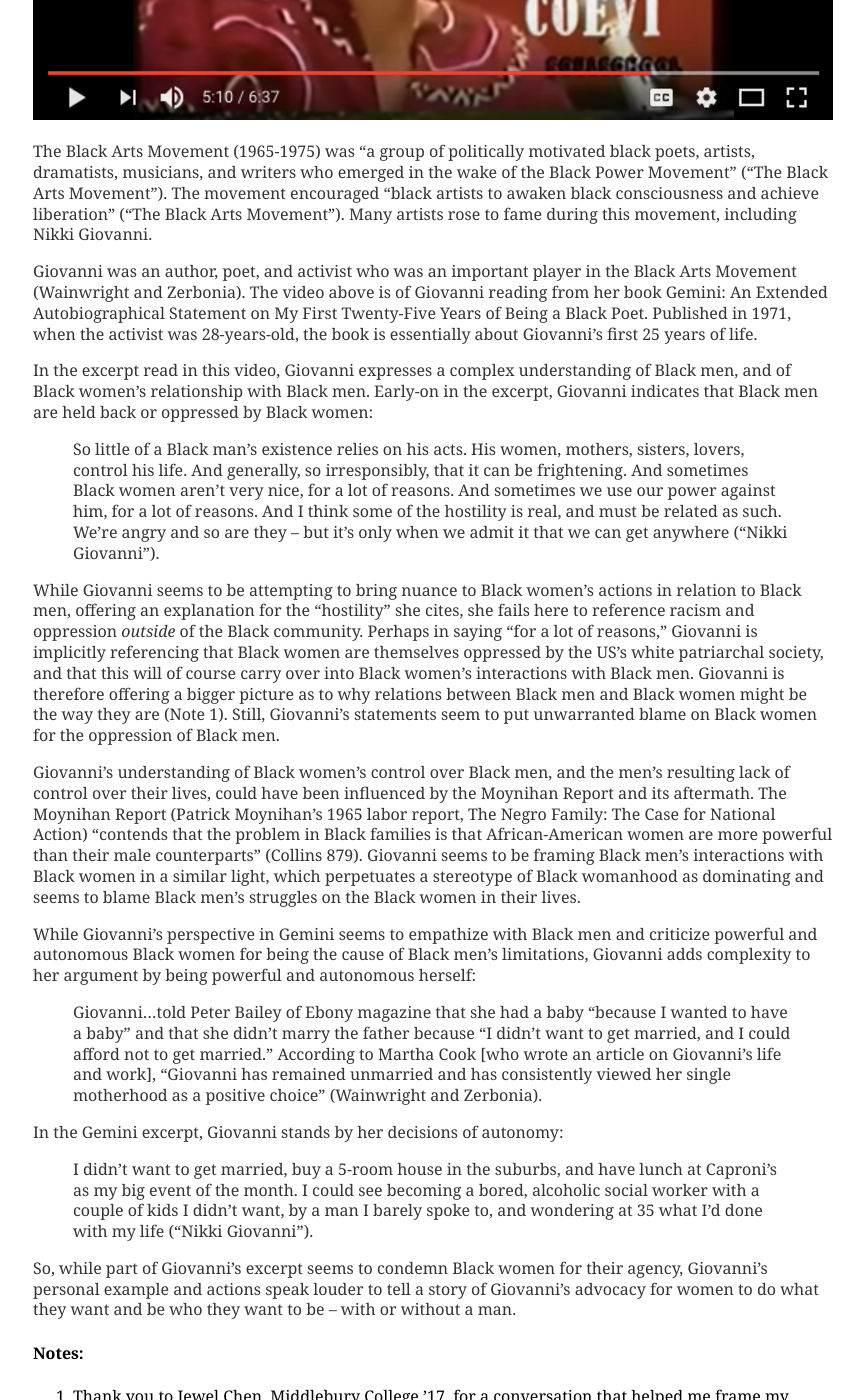
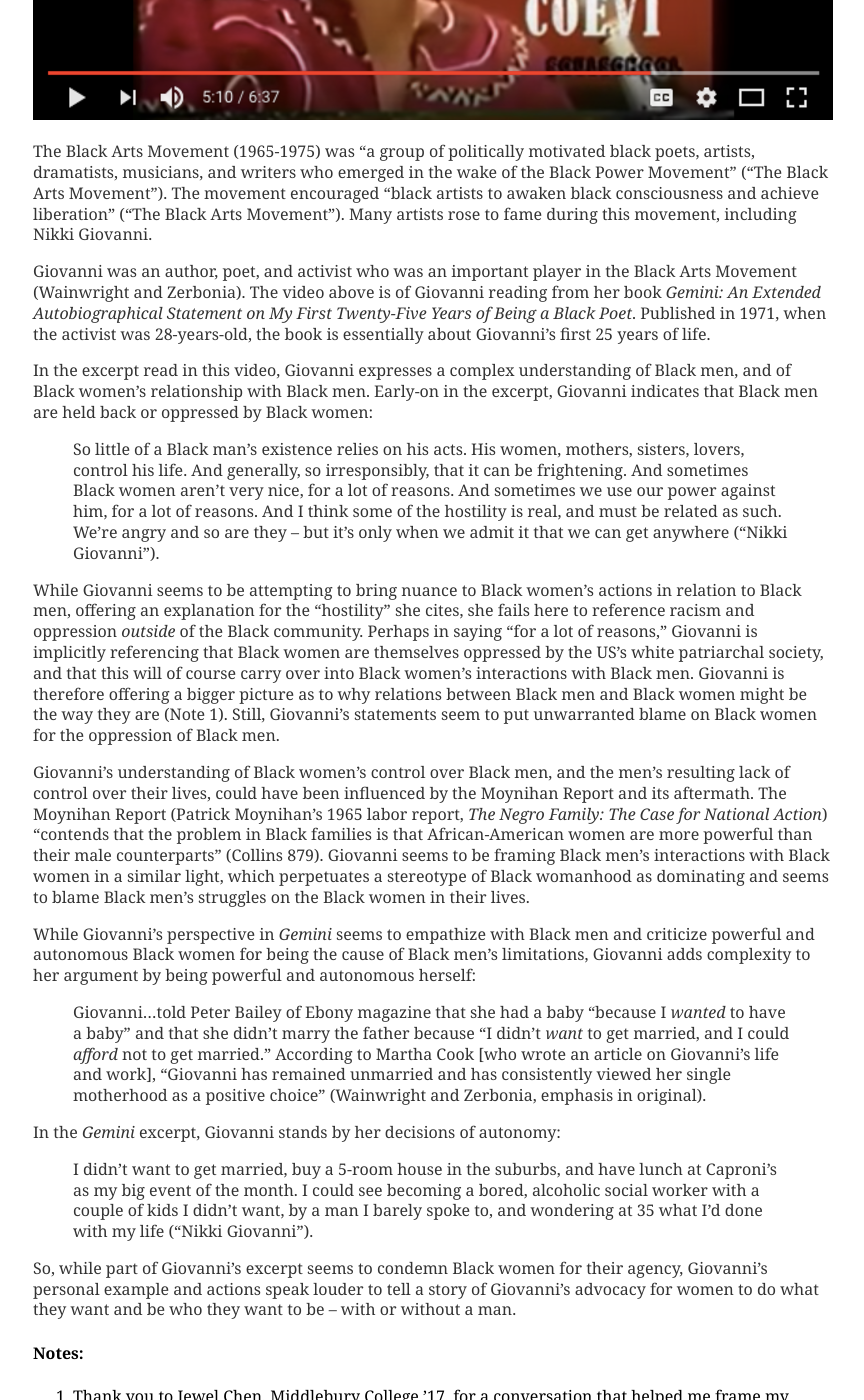
Before and after one commit to jamiehand/jamiehand.github.io, a Jekyll site: the page built from projects/black-womens-relationships-with-men/black-arts/index.md, in a window 1280 px wide and 1400 px high, scrolled down 553 px. Shown: the whole window, without its empty margins (207-1071 px from the left). Built offline with Jekyll 4.4.1, drawn with Linux system fonts in a browser that asks for light colours.

Commit message:
Add italics

```diff
--- a/projects/black-womens-relationships-with-men/black-arts/index.md
+++ b/projects/black-womens-relationships-with-men/black-arts/index.md
@@ -11,7 +11,7 @@ title: Black Arts | Black Womanhood in Relationships with Men
 
 The Black Arts Movement (1965-1975) was “a group of politically motivated black poets, artists, dramatists, musicians, and writers who emerged in the wake of the Black Power Movement” (“The Black Arts Movement”). The movement encouraged “black artists to awaken black consciousness and achieve liberation” (“The Black Arts Movement”).  Many artists rose to fame during this movement, including Nikki Giovanni.
 
-Giovanni was an author, poet, and activist who was an important player in the Black Arts Movement (Wainwright and Zerbonia). The video above is of Giovanni reading from her book Gemini: An Extended Autobiographical Statement on My First Twenty-Five Years of Being a Black Poet. Published in 1971, when the activist was 28-years-old, the book is essentially about Giovanni’s first 25 years of life.
+Giovanni was an author, poet, and activist who was an important player in the Black Arts Movement (Wainwright and Zerbonia). The video above is of Giovanni reading from her book *Gemini: An Extended Autobiographical Statement on My First Twenty-Five Years of Being a Black Poet*. Published in 1971, when the activist was 28-years-old, the book is essentially about Giovanni’s first 25 years of life.
 
 In the excerpt read in this video, Giovanni expresses a complex understanding of Black men, and of Black women’s relationship with Black men. Early-on in the excerpt, Giovanni indicates that Black men are held back or oppressed by Black women:
 
@@ -19,13 +19,13 @@ In the excerpt read in this video, Giovanni expresses a complex understanding of
 
 While Giovanni seems to be attempting to bring nuance to Black women’s actions in relation to Black men, offering an explanation for the “hostility” she cites, she fails here to reference racism and oppression *outside* of the Black community. Perhaps in saying “for a lot of reasons,” Giovanni is implicitly referencing that Black women are themselves oppressed by the US’s white patriarchal society, and that this will of course carry over into Black women’s interactions with Black men. Giovanni is therefore offering a bigger picture as to why relations between Black men and Black women might be the way they are (Note 1). Still, Giovanni’s statements seem to put unwarranted blame on Black women for the oppression of Black men.
 
-Giovanni’s understanding of Black women’s control over Black men, and the men’s resulting lack of control over their lives, could have been influenced by the Moynihan Report and its aftermath. The Moynihan Report (Patrick Moynihan’s 1965 labor report, The Negro Family: The Case for National Action) “contends that the problem in Black families is that African-American women are more powerful than their male counterparts” (Collins 879). Giovanni seems to be framing Black men’s interactions with Black women in a similar light, which perpetuates a stereotype of Black womanhood as dominating and seems to blame Black men’s struggles on the Black women in their lives.
+Giovanni’s understanding of Black women’s control over Black men, and the men’s resulting lack of control over their lives, could have been influenced by the Moynihan Report and its aftermath. The Moynihan Report (Patrick Moynihan’s 1965 labor report, *The Negro Family: The Case for National Action*) “contends that the problem in Black families is that African-American women are more powerful than their male counterparts” (Collins 879). Giovanni seems to be framing Black men’s interactions with Black women in a similar light, which perpetuates a stereotype of Black womanhood as dominating and seems to blame Black men’s struggles on the Black women in their lives.
 
-While Giovanni’s perspective in Gemini seems to empathize with Black men and criticize powerful and autonomous Black women for being the cause of Black men’s limitations, Giovanni adds complexity to her argument by being powerful and autonomous herself:
+While Giovanni’s perspective in *Gemini* seems to empathize with Black men and criticize powerful and autonomous Black women for being the cause of Black men’s limitations, Giovanni adds complexity to her argument by being powerful and autonomous herself:
 
-> Giovanni…told Peter Bailey of Ebony magazine that she had a baby “because I wanted to have a baby” and that she didn’t marry the father because “I didn’t want  to get married, and I could afford not to get married.” According to Martha Cook [who wrote an article on Giovanni’s life and work], “Giovanni has remained unmarried and has consistently viewed her single motherhood as a positive choice” (Wainwright and Zerbonia).
+> Giovanni…told Peter Bailey of Ebony magazine that she had a baby “because I *wanted* to have a baby” and that she didn’t marry the father because “I didn’t *want*  to get married, and I could *afford* not to get married.” According to Martha Cook [who wrote an article on Giovanni’s life and work], “Giovanni has remained unmarried and has consistently viewed her single motherhood as a positive choice” (Wainwright and Zerbonia, emphasis in original).
 
-In the Gemini excerpt, Giovanni stands by her decisions of autonomy:
+In the *Gemini* excerpt, Giovanni stands by her decisions of autonomy:
 
 > I didn’t want to get married, buy a 5-room house in the suburbs, and have lunch at Caproni’s as my big event of the month. I could see becoming a bored, alcoholic social worker with a couple of kids I didn’t want, by a man I barely spoke to, and wondering at 35 what I’d done with my life (“Nikki Giovanni”).
 
```
Also changed, not shown: projects/black-womens-relationships-with-men/blues/index.md (+1 -1 lines), projects/black-womens-relationships-with-men/current/index.md (+3 -3 lines).
